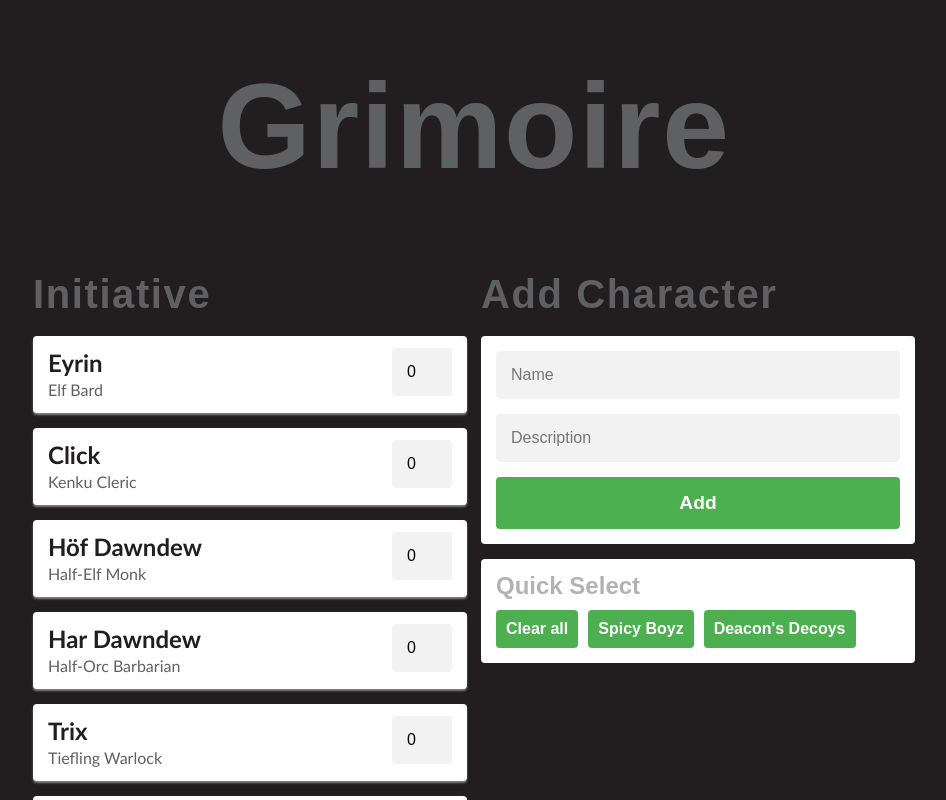
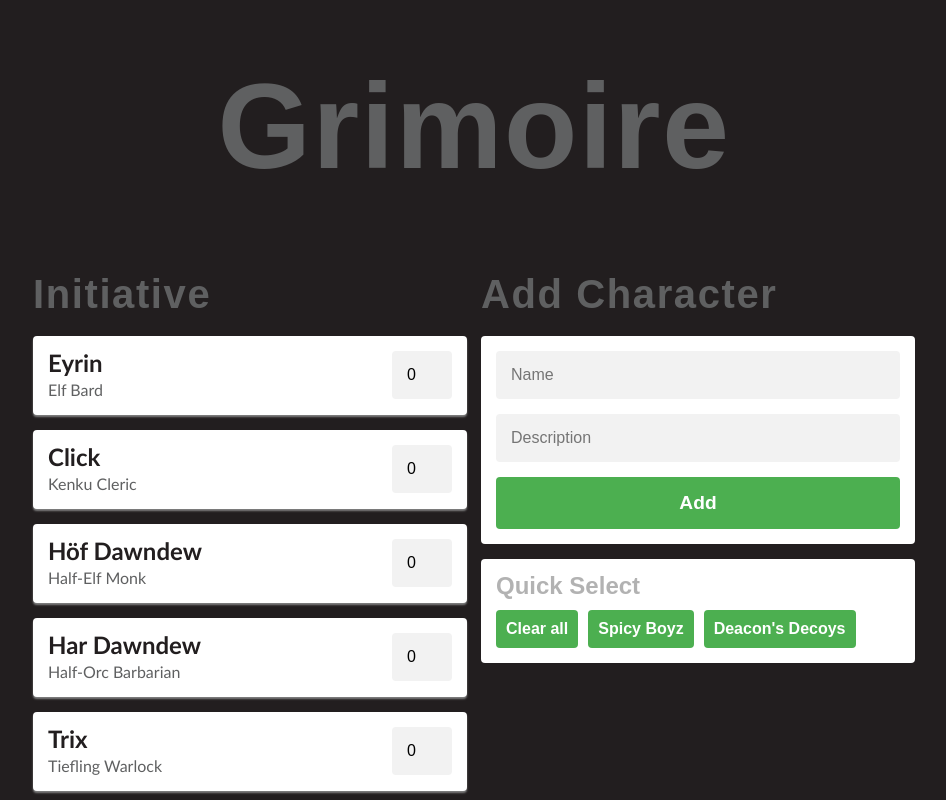
Before and after one commit to SpicyBoyz/grimoire, a React (Create React App) app: page / in a window 1280 px wide. Shown: the top 800 px of the page, without its empty margins (166-1112 px from the left). Built offline with nearby package versions, Linux system fonts and the light colour scheme; a web font is replaced by a local one.

Commit message:
Change up the list item display
Now properly floating the initative field inside the player item.

```diff
--- a/src/App.css
+++ b/src/App.css
@@ -86,6 +86,7 @@ button {
 
 .action-button {
   width: 100%;
+  display: block;
   padding: 15px;
   font-size: 1.2em;
   margin: 0;
--- a/src/components/List/List.css
+++ b/src/components/List/List.css
@@ -5,6 +5,7 @@
   background: rgba(255, 255, 255, 1);
   margin-bottom: 15px;
   padding: 15px;
+  height: 49px;
   border-radius: 4px;
   box-shadow: 0px 2px 2px grey;
 }
@@ -20,10 +21,11 @@
   color: #5f6061;
 }
 
+.player-info {
+  float: left;
+}
+
 .player-initiative {
   float: right;
   width: 60px;
-  position: relative;
-  right: 0;
-  top: -50px;
 }
--- a/src/components/List/List.js
+++ b/src/components/List/List.js
@@ -21,8 +21,10 @@ class List extends React.Component {
         <ul className="player-list">
           {this.props.players.map((player, index) => (
             <li className="player-item" key={index}>
-              <div className="player-name">{player.title}</div>
-              <span className="player-title">{player.text}</span>
+              <div class="player-info">
+                <div className="player-name">{player.title}</div>
+                <span className="player-title">{player.text}</span>
+              </div>
               <form id="initiative">
                 <input
                   className="player-initiative"
```
